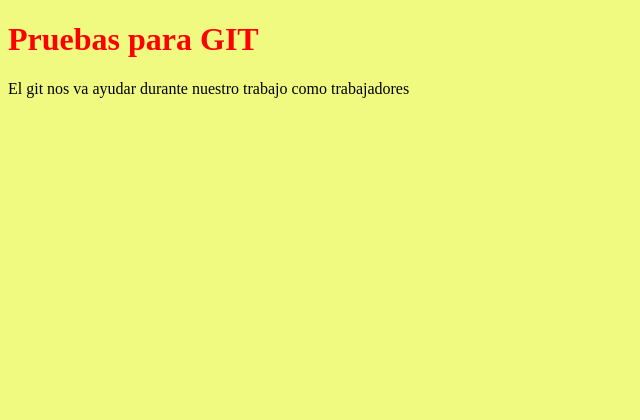
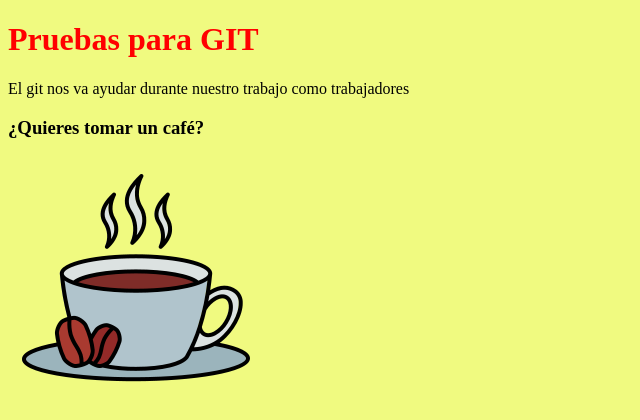
Before and after one commit to asaeztornay/Exercise_Unit5_website, a plain HTML site: page index.html in a window 1280 px wide. Shown: the whole page, without its empty margins (0-640 px from the left). Drawn offline with Linux system fonts and the light colour scheme.

Commit message:
Added first image

```diff
--- a/index.html
+++ b/index.html
@@ -10,4 +10,6 @@
 
 		<p>El git nos va ayudar durante nuestro trabajo como trabajadores</p>
 
+		<h3>¿Quieres tomar un café?</h3>
+		<img src="images/cafe.png" alt="Icono Cafe">
 	</body>
```
Also changed, not shown: images/cafe.png (added).
